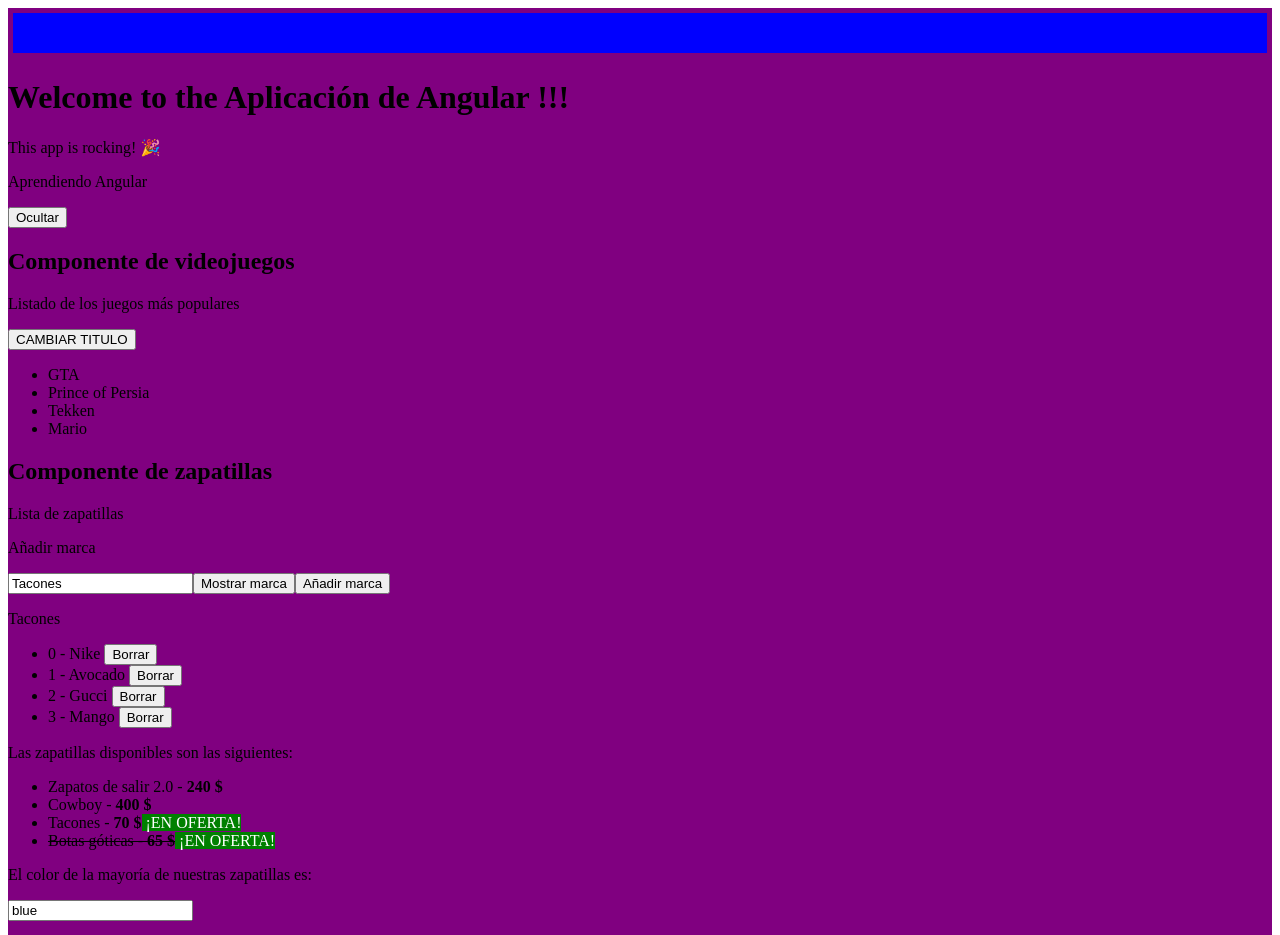
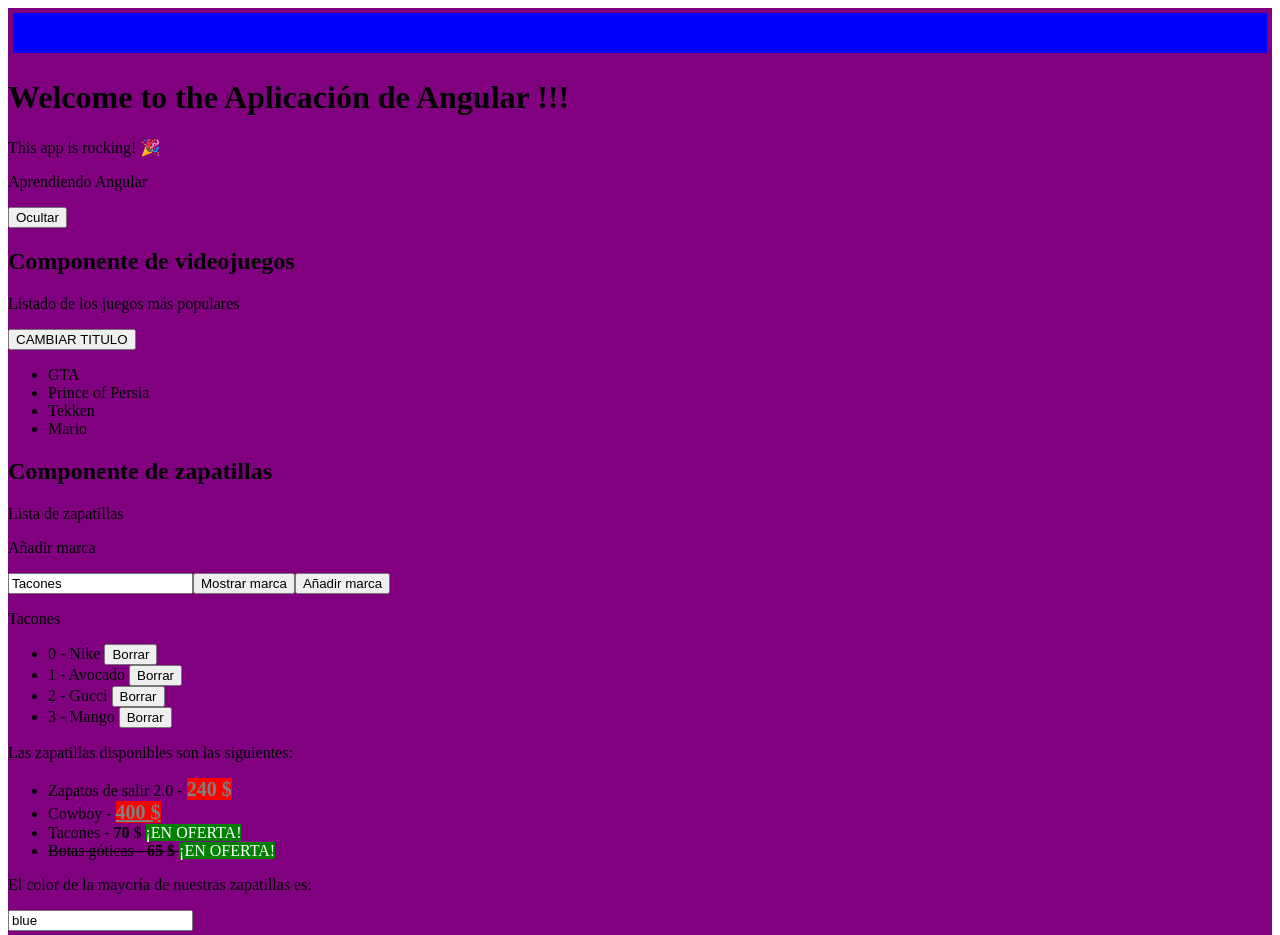
Before and after one commit to Ornella-Gigante/Master-in-JavaScript-JSON-TypeScript-Learning-JS-jQuery-Angular-NodeJS, an Angular app in the folder aprendiendo-angular/: page / in a window 1280 px wide. Shown: the top 935 px of the page. Built offline with nearby package versions, Linux system fonts and the light colour scheme.

Commit message:
ngClass directiva practica manipulacion de diferentes elementos

```diff
--- a/aprendiendo-angular/src/app/zapatillas/zapatillas.component.html
+++ b/aprendiendo-angular/src/app/zapatillas/zapatillas.component.html
@@ -26,7 +26,16 @@
             'text-decoration': !deportiva.stock ? 'line-through': 'none'
           }">
 
-            {{deportiva.nombre}} - <strong [class.altoPrecio]="deportiva.precio >= 80">{{deportiva.precio}} $</strong>
+            {{deportiva.nombre}} - <strong [class.altoPrecio]="deportiva.precio >= 80"
+
+                                           [ngClass]="{
+                                            'fondoRojo': deportiva.precio > 100,
+                                            'subrayado': deportiva.marca == 'Avocado'
+                                           }">
+
+                {{deportiva.precio}} $
+
+            </strong>
 
            </span>
 
--- a/aprendiendo-angular/src/index.html
+++ b/aprendiendo-angular/src/index.html
@@ -6,6 +6,7 @@
   <base href="/">
   <meta name="viewport" content="width=device-width, initial-scale=1">
   <link rel="icon" type="image/x-icon" href="favicon.ico">
+  <link type="text/css" href="./styles.css"/>
 </head>
 <body>
   <app-root></app-root>
--- a/aprendiendo-angular/src/styles.css
+++ b/aprendiendo-angular/src/styles.css
@@ -1 +1,23 @@
 /* You can add global styles to this file, and also import other style files */
+
+.altoPrecio{
+
+
+    color:gray;
+    font-size: 20px;
+
+}
+
+
+.fondoRojo{
+
+    background: red;
+}
+
+
+
+.subrayado{
+
+    text-decoration: underline;
+
+}
```
